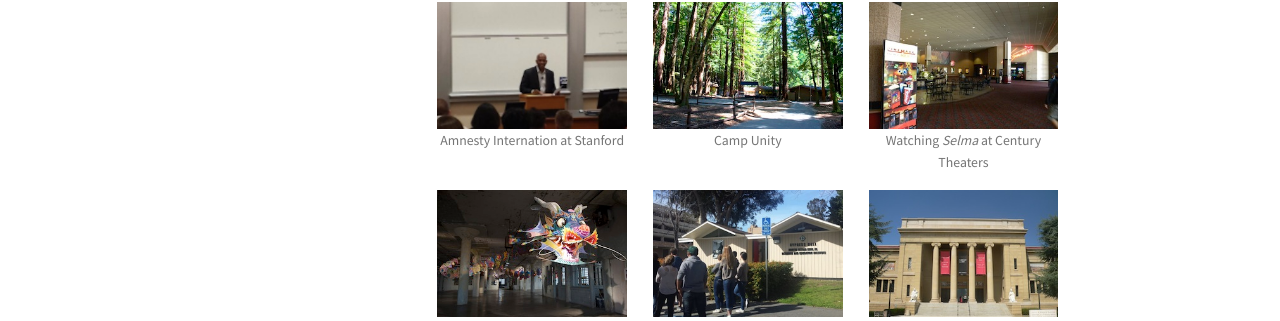
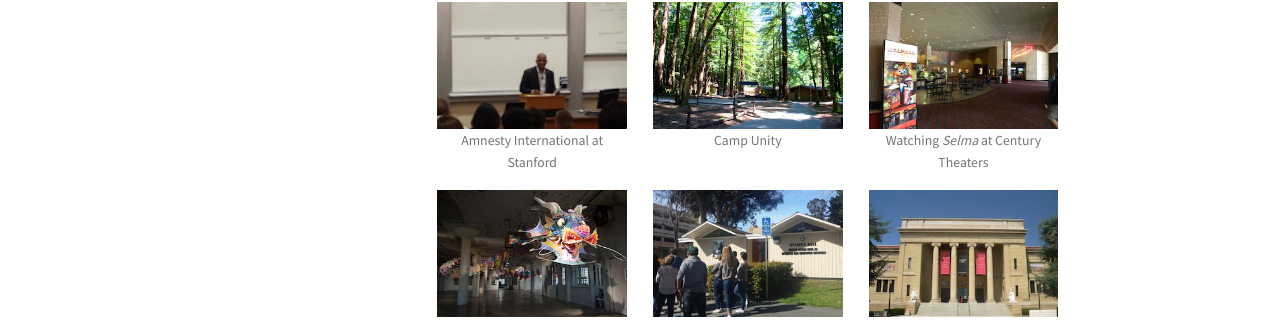
Before and after one commit to rafilong/palysjp-website, a Jekyll site: the page built from cohorts/one/about.html, in a window 1280 px wide. Shown: the part 1036-1357 px from the top of the page. Built offline with Jekyll 4.4.1, drawn with Linux system fonts in a browser that asks for light colours; Markdown is read by kramdown in place of the engine named in the settings.

Commit message:
Fixed spelling on about page

```diff
--- a/cohorts/one/about.html
+++ b/cohorts/one/about.html
@@ -52,7 +52,7 @@ cohort: ONE
   <div class="row">
     <div class="small-6 large-4 columns">
       <img src="/assets/img/photo/trips/amnesty.jpg" />
-      <p class="caption">Amnesty Internation at Stanford</p>
+      <p class="caption">Amnesty International at Stanford</p>
     </div>
     <div class="small-6 large-4 columns">
       <img src="/assets/img/photo/trips/harmon.jpg" />
```
